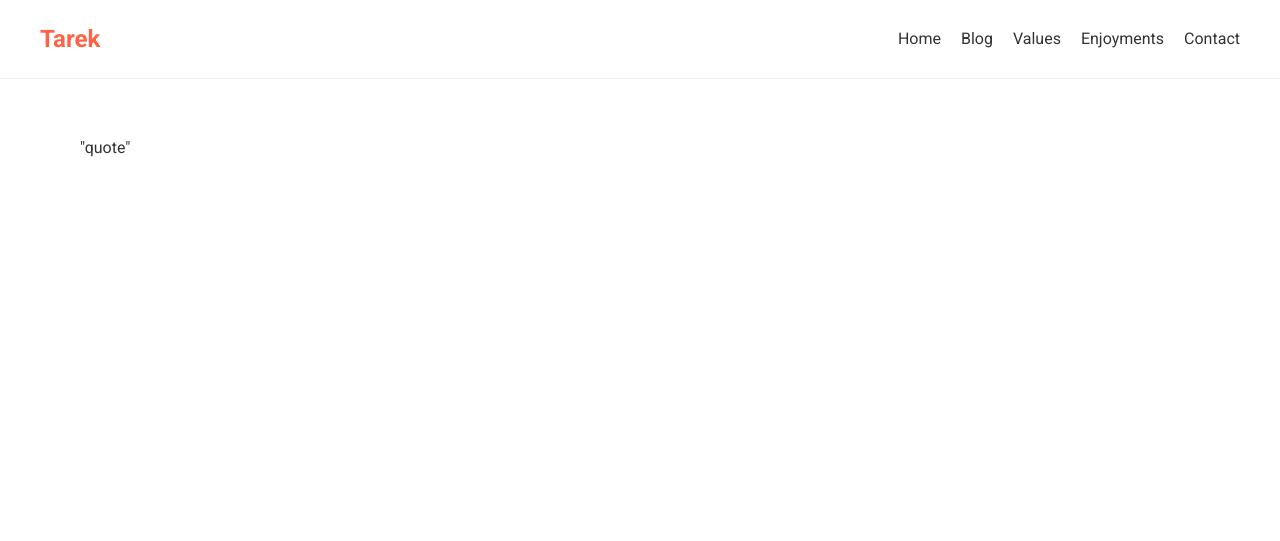
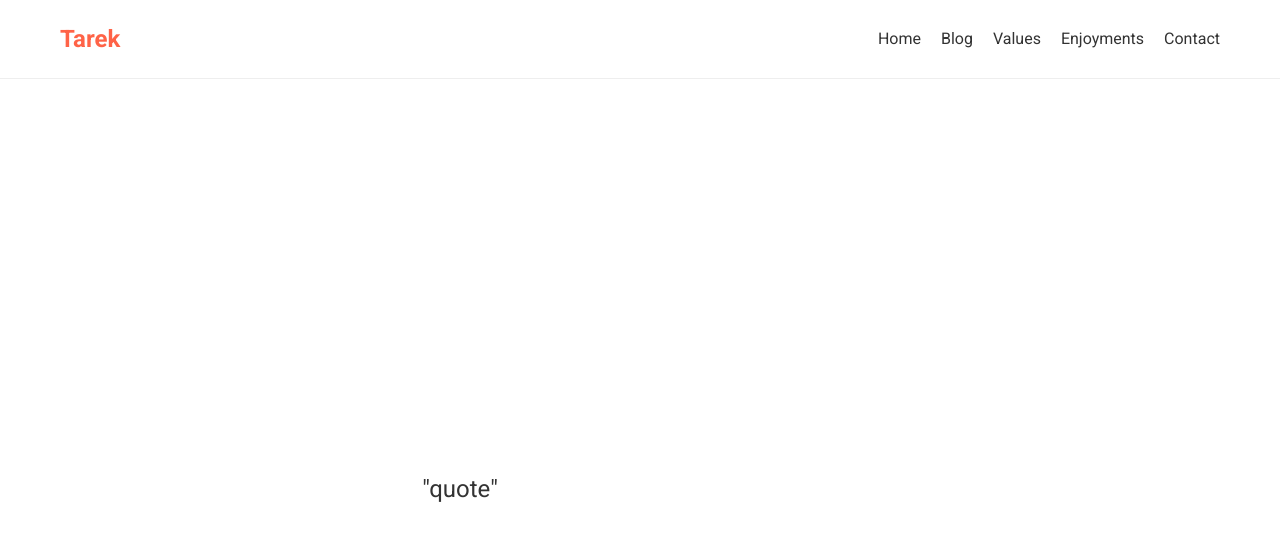
Before and after one commit to tarekgs/tarekgs.github.io, a Jekyll site: the page built from index.html, in a window 1280 px wide. Shown: the top 541 px of the page. Built offline with Jekyll 4.4.1, drawn with Linux system fonts in a browser that asks for light colours.

Commit message:
Update style.css

```diff
--- a/assets/css/style.css
+++ b/assets/css/style.css
@@ -7,9 +7,11 @@
 }
 
 .container {
+    width: 100%;
     max-width: 1200px;
     margin: 0 auto;
     padding: 0 20px;
+    box-sizing: border-box;
 }
 
 header {
@@ -46,7 +48,20 @@
 }
 
 main {
-    padding: 40px 0;
+    display: flex;
+    justify-content: center;
+    align-items: center;
+    min-height: calc(100vh - 80px); /* Adjust based on your header height */
+}
+
+blockquote {
+    font-size: 24px;
+    line-height: 1.4;
+    text-align: center;
+    max-width: 800px;
+    margin: 0;
+    padding: 0;
+    border: none;
 }
 
 @media (max-width: 768px) {
```
